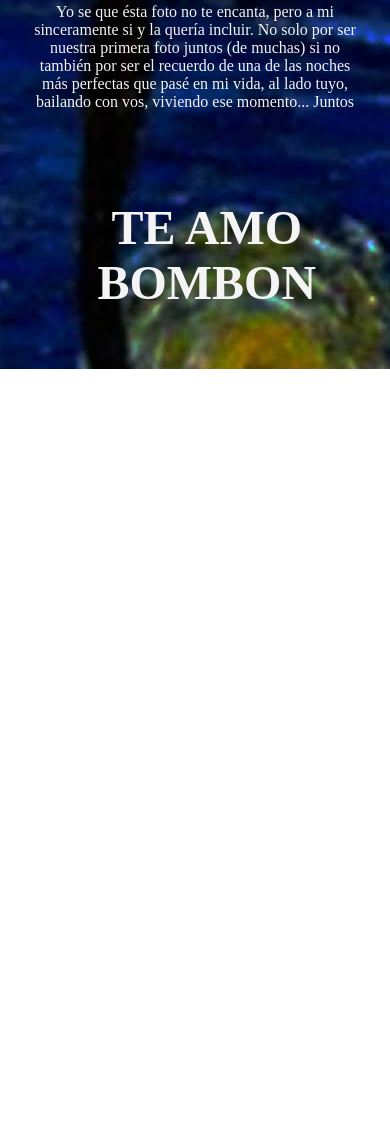
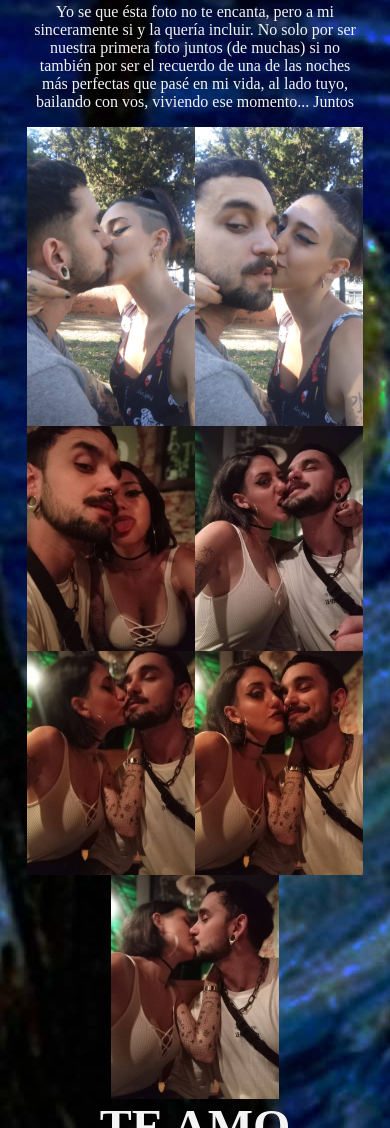
Before and after one commit to MustaCH/felizcumple, a plain HTML site: page index.html in a window 390 px wide. Shown: the part 4414-5542 px from the top of the page. Before the commit the page ends 4783 px from the top, so only its background shows below. Drawn offline with nearby package versions, Linux system fonts and the light colour scheme.

Commit message:
agregados nuevos contenidos

```diff
--- a/css/style.css
+++ b/css/style.css
@@ -116,10 +116,25 @@ main {
   width: 50%;
 }
 
+#galeria {
+  display: flex;
+  flex-direction: column;
+  justify-content: center;
+}
+
+#galeria img {
+  width: 30%;
+}
+
+.secciones {
+  display: flex;
+  justify-content: center;
+}
+
 #final {
   display: flex;
   justify-content: center;
-  margin: 10% 0% 0% 7%;
+  margin: 0%;
 }
 
 #final h2 {
@@ -198,8 +213,24 @@ main {
     width: 100%;
   }
 
+  #galeria {
+    display: flex;
+    flex-direction: column;
+    justify-content: center;
+  }
+
+  #galeria img {
+    width: 50%;
+  }
+
+  .secciones {
+    display: flex;
+    justify-content: center;
+  }
+
   #final h2 {
     text-align: center;
     font-size: 3rem;
+    margin: 0%;
   }
 }
--- a/index.html
+++ b/index.html
@@ -171,6 +171,23 @@
           </p>
         </div>
       </div>
+      <div id="galeria" data-aos="fade-up" data-aos-duration="3000">
+        <div class="secciones" id="seccion1">
+          <img src="rsc/foto6.jpg" alt="" />
+          <img src="rsc/foto7.jpg" alt="" />
+        </div>
+        <div class="secciones" id="seccion2">
+          <img src="rsc/foto1.jpg" alt="" />
+          <img src="rsc/foto2.jpg" alt="" />
+        </div>
+        <div class="secciones" id="seccion3">
+          <img src="rsc/foto3.jpg" alt="" />
+          <img src="rsc/foto4.jpg" alt="" />
+        </div>
+        <div class="secciones" id="seccion4">
+          <img src="rsc/foto5.jpg" alt="" />
+        </div>
+      </div>
       <div id="final" data-aos="fade-up" data-aos-duration="3000">
         <h2>TE AMO BOMBON</h2>
       </div>
```
Also changed, not shown: rsc/foto1.jpg (added), rsc/foto2.jpg (added), rsc/foto3.jpg (added), rsc/foto4.jpg (added), rsc/foto5.jpg (added), rsc/foto6.jpg (added), rsc/foto7.jpg (added).
